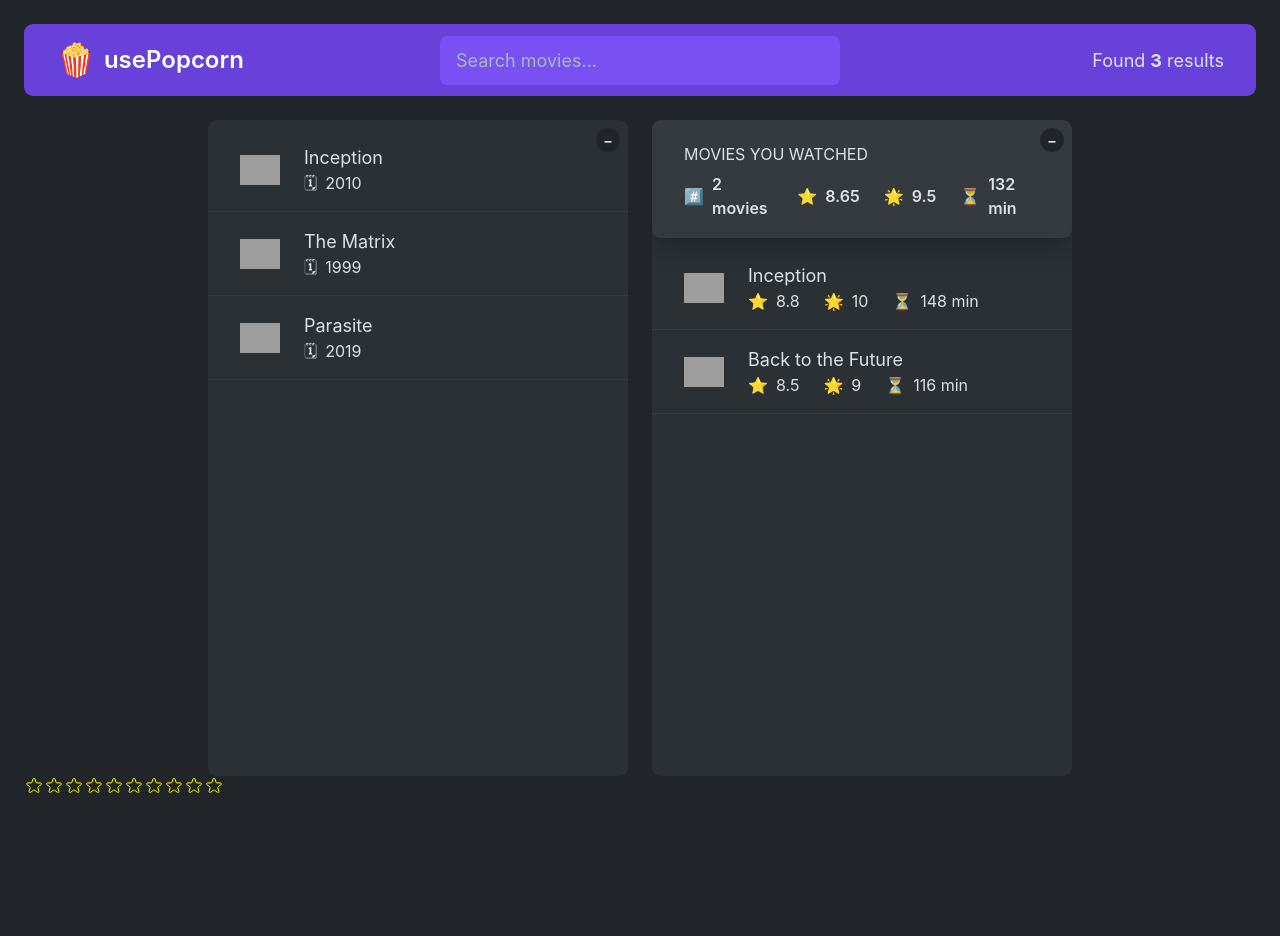
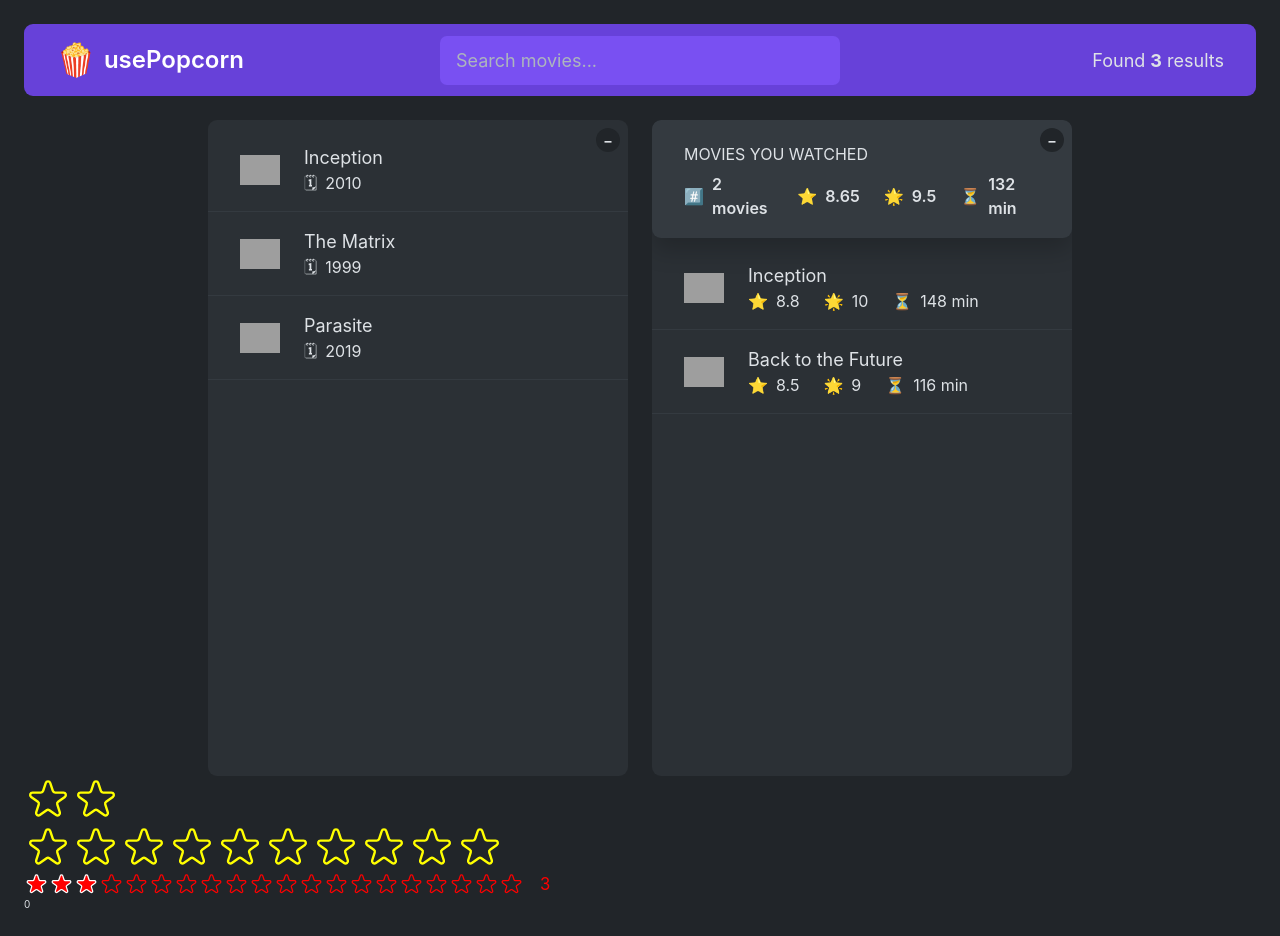
Before and after one commit to bialka104b/use-popcorn, a React (Create React App) app: page / in a window 1280 px wide. Before the commit the page ends 820 px from the top, so only its background shows below. Built offline with nearby package versions, Linux system fonts and the light colour scheme; grey boxes are pictures that could not be loaded.

Commit message:
UsePopcorn-3 PropsTypes in StarsRating component

```diff
--- a/src/App.js
+++ b/src/App.js
@@ -58,6 +58,7 @@ export default function App() {
 
   const [movies, setMovies] = useState(tempMovieData);
   const [watched, setWatched] = useState(tempWatchedData);
+  const [externalRating, setExternalRating] = useState(0)
 
   return (
     <>
@@ -80,7 +81,17 @@ export default function App() {
           </Box>
         </>
       </Main>
+      <StarsRating maxRating={2} messages={["fff", "ggg"]} />
       <StarsRating maxRating={10} />
+      <StarsRating
+        maxRating={20}
+        color="red"
+        size={25}
+        colorStroke="white"
+        defaultRating={3}
+        onSetExternalRating={setExternalRating}
+      />
+      {externalRating}
     </>
   );
 }
--- a/src/components/StarsRating.jsx
+++ b/src/components/StarsRating.jsx
@@ -1,4 +1,5 @@
 import { useState } from "react";
+import PropTypes from 'prop-types'
 
 const containerStyle = {
     display: 'flex',
@@ -11,30 +12,64 @@ const starContainerStyle = {
     display: 'flex',
 }
 
-const textStyle = {
-    lineHeight: '1',
-    margin: '0'
+StarsRating.propTypess = {
+    maxRating: PropTypes.number,
+    color: PropTypes.string,
+    size: PropTypes.number,
+    colorStroke: PropTypes.string,
+    className: PropTypes.string,
+    messages: PropTypes.array,
+    defaultRating: PropTypes.number,
+    onSetExternalRating: PropTypes.func
 }
 
-export function StarsRating({ maxRating = 1 }) {
-    const [rating, setRating] = useState(0);
+export function StarsRating({
+    maxRating = 1,
+    color = 'yellow',
+    size = 48,
+    colorStroke = '#000',
+    className = 'stars-rating',
+    messages = [],
+    defaultRating = 0,
+    onSetExternalRating = () => { }
+}) {
+    const [rating, setRating] = useState(defaultRating);
     const [mouseRating, setMouseRating] = useState(0);
+
+    const textStyle = {
+        lineHeight: '1',
+        margin: '0',
+        color: color,
+        fontSize: `${size / 1.5}px`
+    }
+
+    function handleRating(value) {
+        setRating(value)
+        onSetExternalRating(value)
+    }
+
     return (
-        <div style={containerStyle}>
+        <div style={containerStyle} className={className}>
             <div style={starContainerStyle}>
                 {Array.from({ length: maxRating }, (_, i) => {
                     return <Star
                         key={crypto.randomUUID()}
-                        fill={i < rating || i < mouseRating ? 'yellow': 'none'}
-                        stroke={i < rating || i < mouseRating ? '#000': '#ffff00'}
+                        fill={i < rating || i < mouseRating ? color: 'none'}
+                        stroke={i < rating || i < mouseRating ? colorStroke : color}
                         className="cursor-pointer block"
-                        onClick={() => setRating(i + 1)}
+                        onClick={() => handleRating(i + 1)}
                         onMouseEnter={() => setMouseRating(i + 1)}
                         onMouseLeave={() => setMouseRating(rating)}
+                        width={size}
+                        height={size}
                     />;
                 })}
             </div>
-            <p style={textStyle}>{mouseRating > rating ? mouseRating : rating || ''}</p>
+            <p style={textStyle}>{
+                messages.length > 0 ?
+                    messages[mouseRating ? mouseRating - 1 : rating - 1] :
+                    mouseRating > rating ? mouseRating : rating || ''
+            }</p>
         </div>
     );
 }
@@ -67,22 +102,3 @@ function Star({
         />
     </svg>
 }
-
-function EmptyStar({width = 20, height = 20, fill = 'none'}) {
-    return <svg
-        xmlns="http://www.w3.org/2000/svg"
-        fill={fill}
-        viewBox="0 0 24 24"
-        stroke="#000"
-        width={width}
-        height={height}
-        role="button"
-    >
-        <path
-            strokeLinecap="round"
-            strokeLinejoin="round"
-            strokeWidth="{2}"
-            d="M11.049 2.927c.3-.921 1.603-.921 1.902 0l1.519 4.674a1 1 0 00.95.69h4.915c.969 0 1.371 1.24.588 1.81l-3.976 2.888a1 1 0 00-.363 1.118l1.518 4.674c.3.922-.755 1.688-1.538 1.118l-3.976-2.888a1 1 0 00-1.176 0l-3.976 2.888c-.783.57-1.838-.197-1.538-1.118l1.518-4.674a1 1 0 00-.363-1.118l-3.976-2.888c-.784-.57-.38-1.81.588-1.81h4.914a1 1 0 00.951-.69l1.519-4.674z"
-        />
-    </svg>
-}
```
